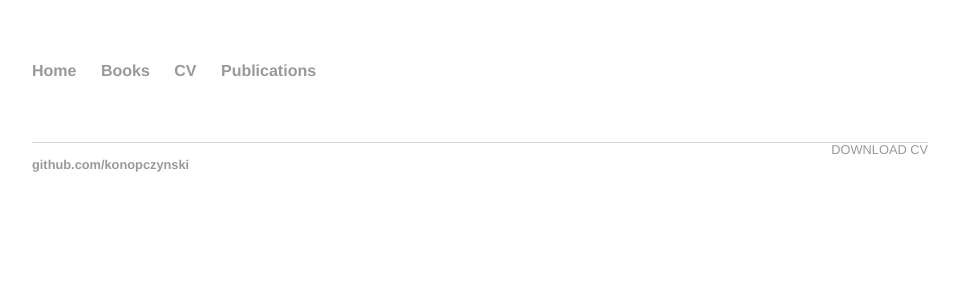
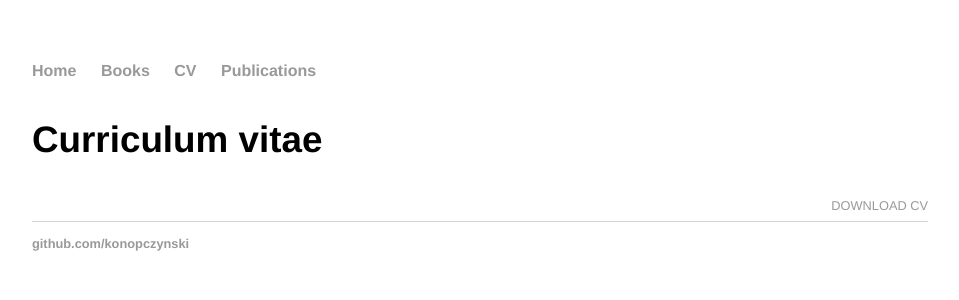
Before and after one commit to konopczynski/konopczynski.github.io, a Jekyll site: the page built from cv/index.html, in a window 1280 px wide. Shown: the top 300 px of the page, without its empty margins (160-1119 px from the left). Built offline with Jekyll 4.4.1, drawn with Linux system fonts in a browser that asks for light colours.

Commit message:
Update index.html

```diff
--- a/cv/index.html
+++ b/cv/index.html
@@ -4,6 +4,7 @@ title: Curriculum vitae
 ---
 
 	<div class="cv">
+		<h3>Curriculum vitae</h3>
 		<a href="#" class="download" title="Download CV as PDF">Download CV</a>
 
 	</div>
```
